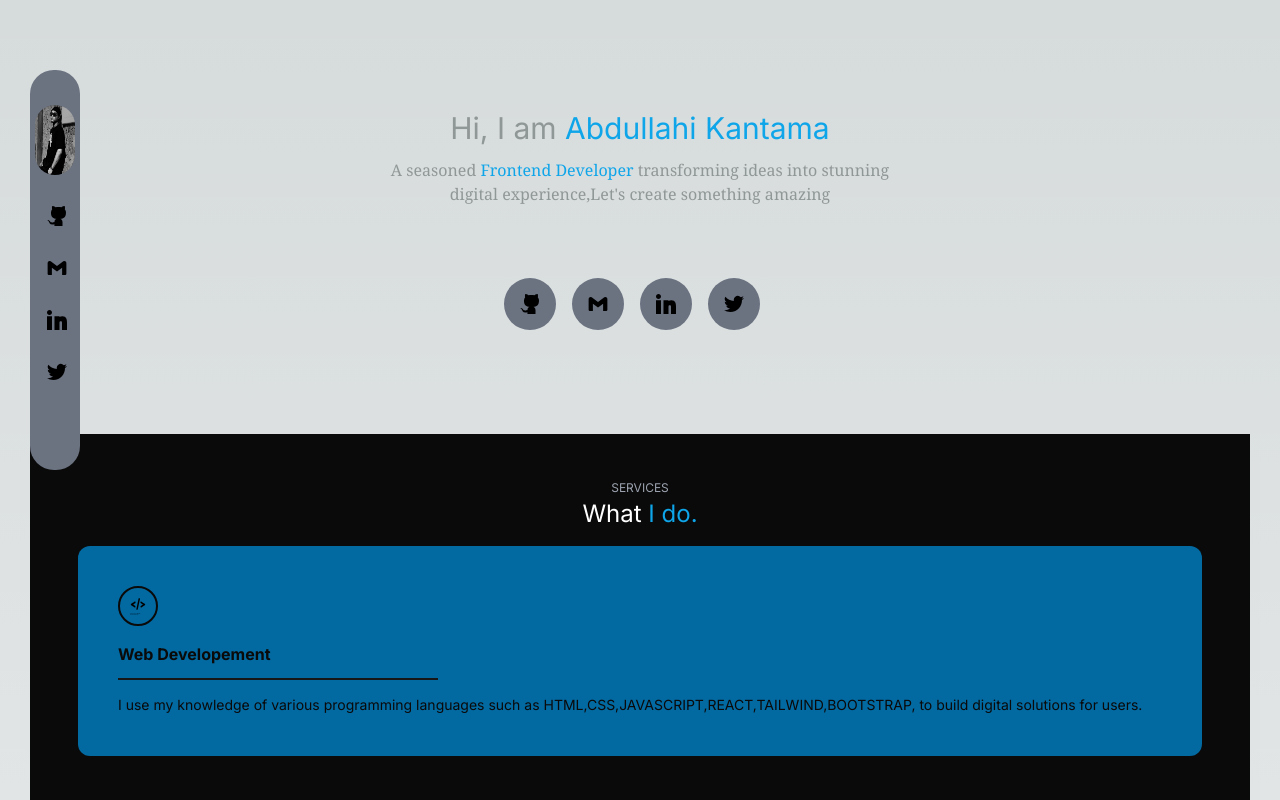
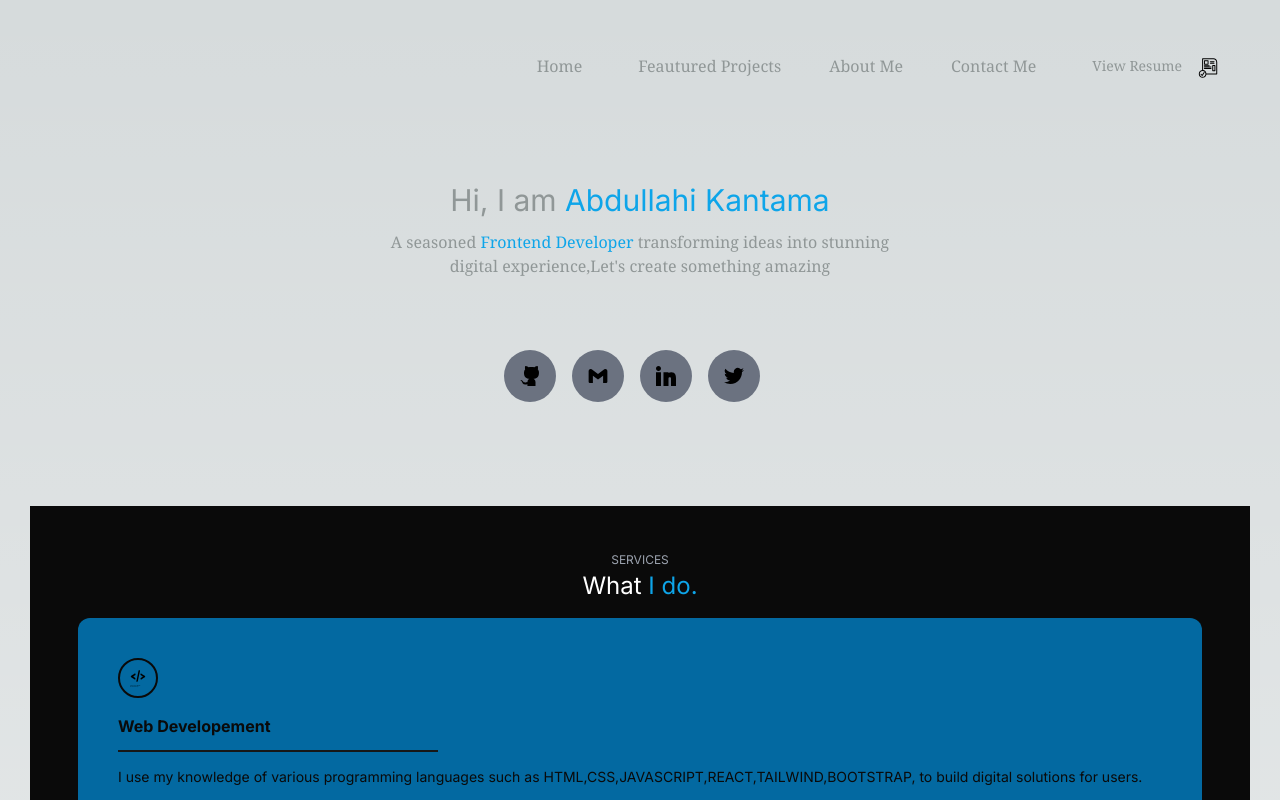
Before and after one commit to Abdull56/kantamas-portfolio, a Next.js app: page /home in a window 1280 px wide. Shown: the top 800 px of the page. Built offline with nearby package versions, Linux system fonts and the light colour scheme.

Commit message:
chore: minor changes

```diff
--- a/src/app/globals.css
+++ b/src/app/globals.css
@@ -52,12 +52,12 @@ body {
   margin: 40px 0 0 0;
 }
 
-.nav{
+/* .nav{
   justify-content: center;
   align-items: center;
   padding: 10px 0px 5px 5px;
   position: absolute;
-}
+} */
 
 .image-container{
   padding: 15px 0 0 0;
--- a/src/app/home/page.tsx
+++ b/src/app/home/page.tsx
@@ -11,8 +11,8 @@ import SideBar from "../sideBar/page";
 const Home = () => {
   return (
     <div>
-      <SideBar />
-      {/* <Header /> */}
+      {/* <SideBar /> */}
+      <Header />
       <Main />
       <AboutMe />
       <Skills />
--- a/src/app/sideBar/page.tsx
+++ b/src/app/sideBar/page.tsx
@@ -3,52 +3,7 @@ import Link from "next/link";
 import { Icon } from "@/components/icon";
 
 const SideBar = () => {
-  return (
-    <div className="nav-bar rounded-3xl  bg-gray-500 ">
-      <div className="image-container">
-        <Link href={""}>
-          <img
-            className=" rounded-full"
-            src="./image/kantama.jpg"
-            style={{
-              height: "80px",
-              width: "80px",
-              padding: "5px",
-            }}
-            alt=""
-          />
-        </Link>
-      </div>
-
-      <div>
-        <nav className="nav">
-          <Link href="https://github.com" target="_blank">
-            <div className="p-3 py-4">
-              <Icon icon="gitHubIcon" size={20} />
-            </div>
-          </Link>
-
-          <Link href="https://www.google.com/gmail/about" target="_blank">
-            <div className="p-3 py-4">
-              <Icon icon="mailIcon" size={20} />
-            </div>
-          </Link>
-
-          <Link href="https://www.linkedin.com/login" target="-blank">
-            <div className="p-3 py-4">
-              <Icon icon="linkedInIcon" size={20} />
-            </div>
-          </Link>
-
-          <Link href="https://twitter.com/" target="_blank">
-            <div className="p-3 py-4">
-              <Icon icon="twitterIcon" size={20} />
-            </div>
-          </Link>
-        </nav>
-      </div>
-    </div>
-  );
+  return <div className=" "></div>;
 };
 
 export default SideBar;
--- a/src/app/skills/page.tsx
+++ b/src/app/skills/page.tsx
@@ -65,7 +65,7 @@ const Skills = () => {
         </div>
 
         <div className="flex justify-center align-middle text-center">
-          <motion.div
+          {/* <motion.div
             // transition={{ delay: 0.1 }}
             whileHover={{ scale: 1.3 }}
             // onClick={() => setRotate(!rotate)}
@@ -73,7 +73,7 @@ const Skills = () => {
           >
             <Icon icon={"bootstrapIcon"} size={90} />
             <p className="mt-4">Bootstrap</p>
-          </motion.div>
+          </motion.div> */}
 
           <motion.div
             // animate={{ rotate: rotate ? 360 : 0 }}
@@ -82,7 +82,7 @@ const Skills = () => {
             className="mr-8 rounded-xl p-5 "
           >
             <Icon icon={"tailwindIcon"} size={90} />
-            <p className="mt-4">Tailwind</p>
+            <p className="mt-4">Next Js</p>
           </motion.div>
         </div>
       </section>
```
Also changed, not shown: 1 other file (tests, documents, lock files or other folders).
